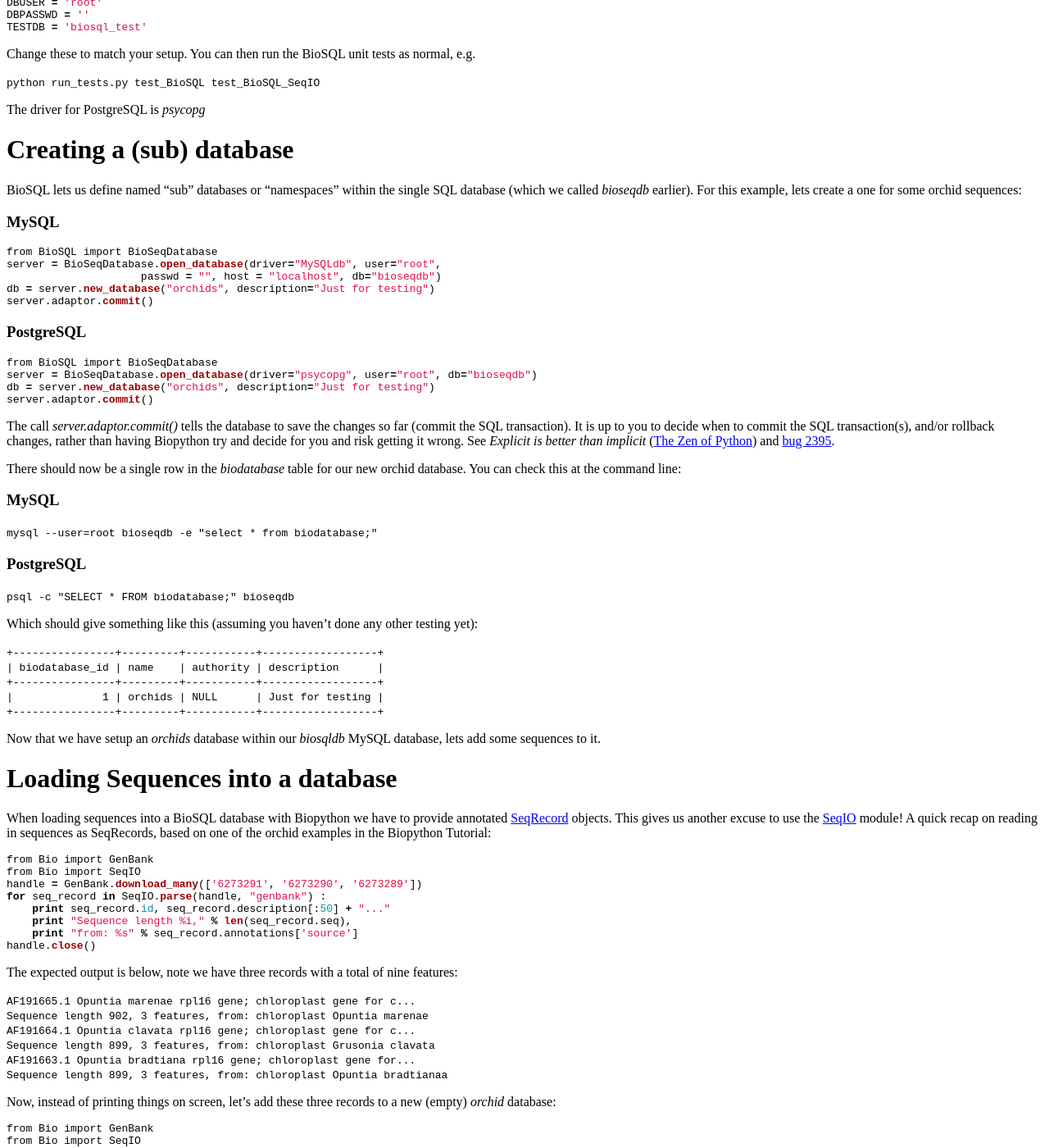
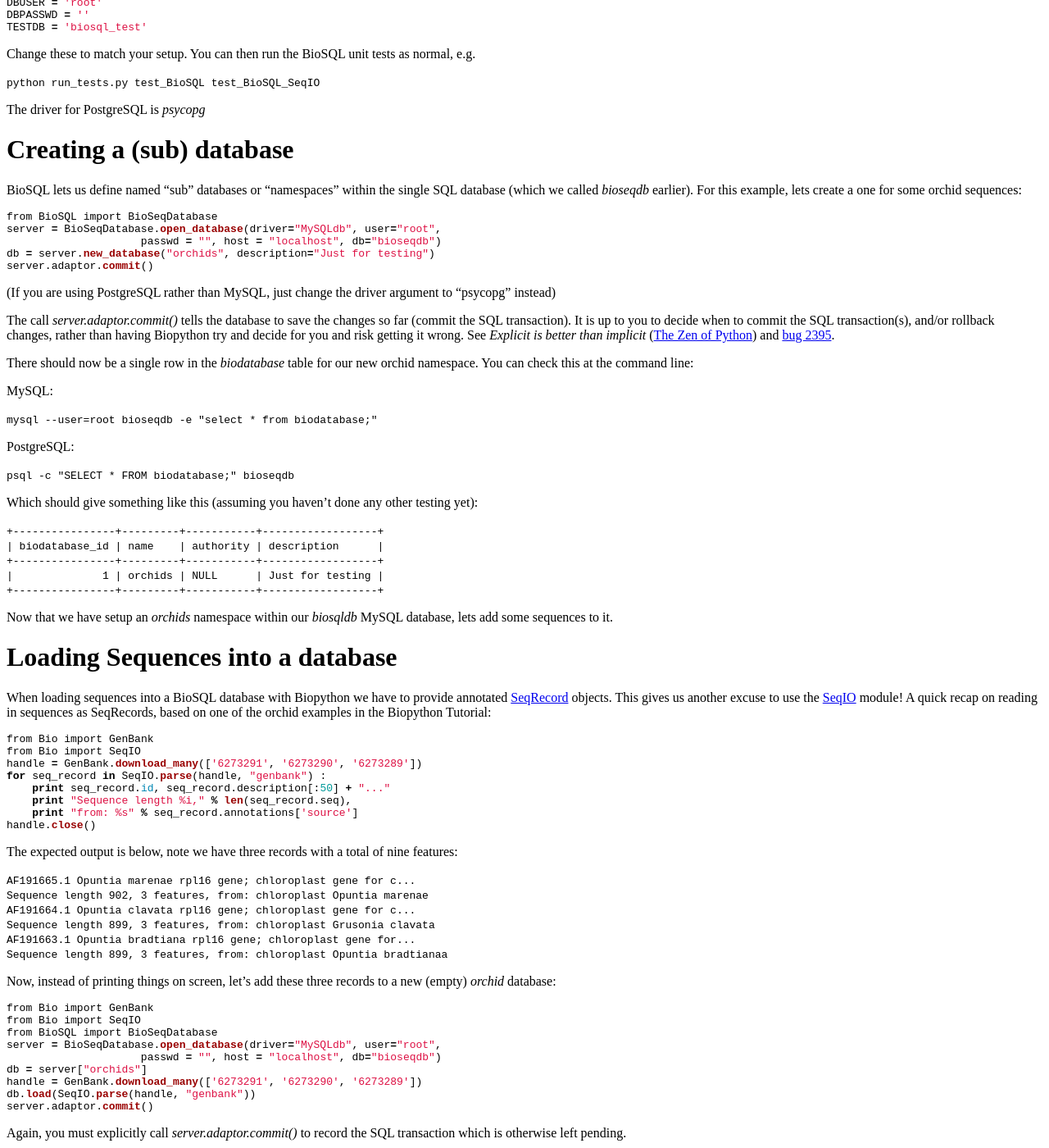
Before and after one commit to biopython/biopython.github.io, a Jekyll site: the page built from wiki/BioSQL.md, in a window 1280 px wide and 1400 px high, scrolled down 2947 px. Shown: the whole window at 82% size. Built offline with Jekyll 4.4.1, drawn with Linux system fonts in a browser that asks for light colours.

Commit message:
/* Creating a (sub) database */

````diff
--- a/wiki/BioSQL.md
+++ b/wiki/BioSQL.md
@@ -248,14 +246,8 @@ db = server.new_database("orchids", description="Just for testing")
 server.adaptor.commit()
 ```
 
-### PostgreSQL
-
-``` python
-from BioSQL import BioSeqDatabase
-server = BioSeqDatabase.open_database(driver="psycopg", user="root", db="bioseqdb")
-db = server.new_database("orchids", description="Just for testing")
-server.adaptor.commit()
-```
+(If you are using PostgreSQL rather than MySQL, just change the driver
+argument to "psycopg" instead)
 
 The call *server.adaptor.commit()* tells the database to save the
 changes so far (commit the SQL transaction). It is up to you to decide
@@ -266,13 +258,13 @@ Python](http://www.python.org/dev/peps/pep-0020/)) and [bug
 2395](http://bugzilla.open-bio.org/show_bug.cgi?id=2395).
 
 There should now be a single row in the *biodatabase* table for our new
-orchid database. You can check this at the command line:
+orchid namespace. You can check this at the command line:
 
-### MySQL
+MySQL:
 
 `mysql --user=root bioseqdb -e "select * from biodatabase;"`
 
-### PostgreSQL
+PostgreSQL:
 
 `psql -c "SELECT * FROM biodatabase;" bioseqdb`
 
@@ -285,8 +277,8 @@ other testing yet):
 `|              1 | orchids | NULL      | Just for testing |`
 `+----------------+---------+-----------+------------------+`
 
-Now that we have setup an *orchids* database within our *biosqldb* MySQL
-database, lets add some sequences to it.
+Now that we have setup an *orchids* namespace within our *biosqldb*
+MySQL database, lets add some sequences to it.
 
 Loading Sequences into a database
 =================================
````
Also changed, not shown: other parts of wiki/BioSQL.md (+0 -2 lines), 1 other file.
